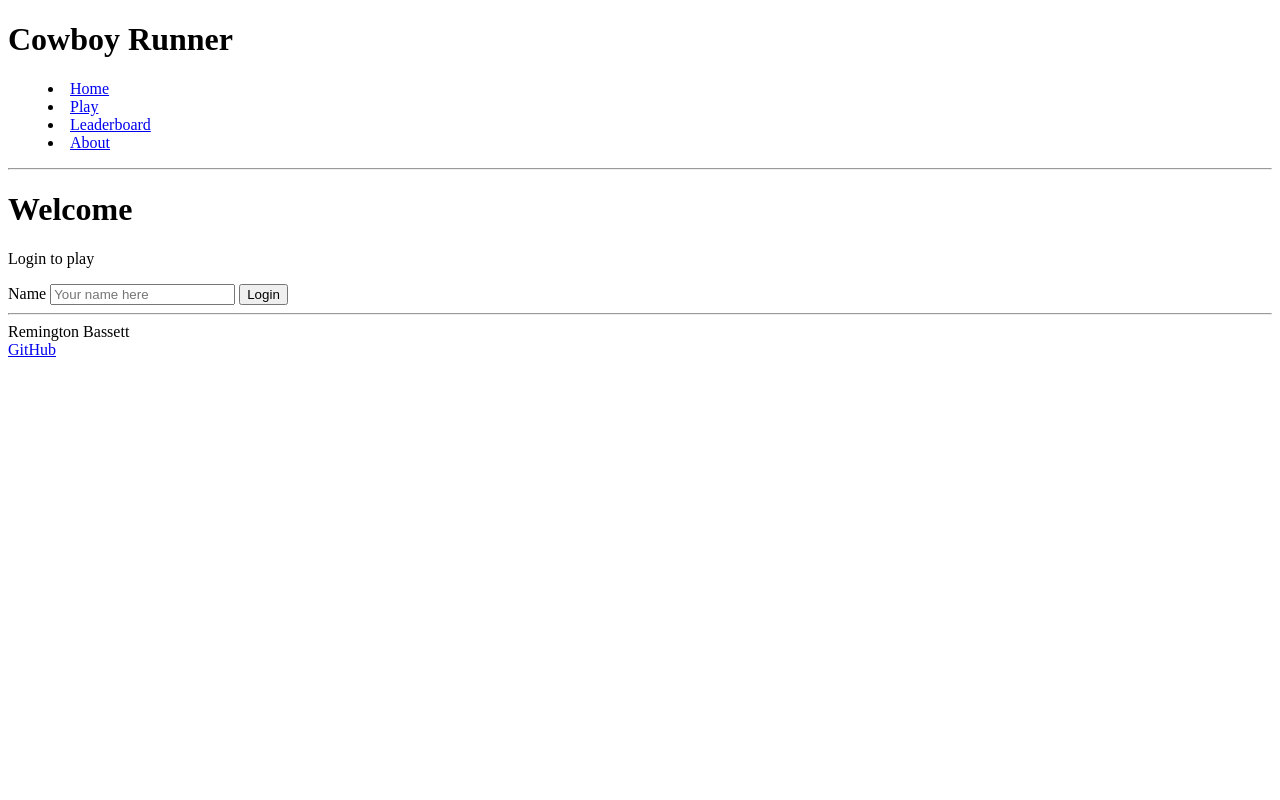
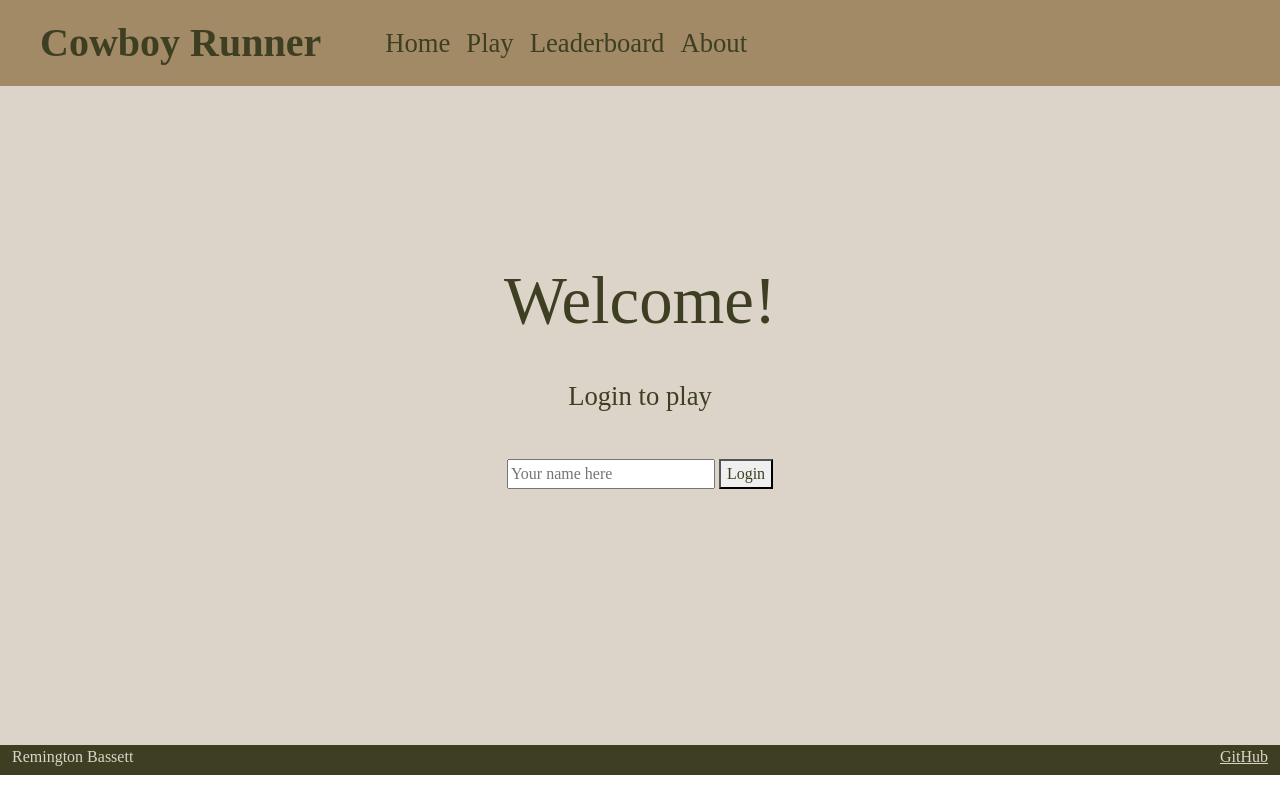
Before and after one commit to weenusdingus/cs_start_up, a plain HTML site: page index.html in a window 1280 px wide. Drawn offline with nearby package versions, Linux system fonts and the light colour scheme.

Commit message:
CSS updates

```diff
--- a/index.html
+++ b/index.html
@@ -5,35 +5,45 @@
     <meta name="viewport" content="width=device-width, initial-scale=1.0" />
     <title>Cowboy Runner HTML</title>
     <link rel="icon" href="cowboyhat.png" />
+    <link rel="stylesheet" href="main.css" />
+    <link
+      href="https://cdn.jsdelivr.net/npm/bootstrap@5.2.2/dist/css/bootstrap.min.css"
+      rel="stylesheet"
+      integrity="sha384-Zenh87qX5JnK2Jl0vWa8Ck2rdkQ2Bzep5IDxbcnCeuOxjzrPF/et3URy9Bv1WTRi"
+      crossorigin="anonymous"
+    />
   </head>
   <body>
-    <header>
-      <h1>Cowboy Runner</h1>
-      <nav>
-        <menu>
-          <li><a href="index.html">Home</a></li>
-          <li><a href="play.html">Play</a></li>
-          <li><a href="leaderboard.html">Leaderboard</a></li>
-          <li><a href="about.html">About</a></li>
-        </menu>
+    <header class="container-fluid">
+      <nav class="navbar fixed-top">
+        <a class="navbar-brand" href="#">Cowboy Runner</a>
+          <ul class="navbar-nav">
+            <li class="nav-item">
+              <a class="nav-link active" href="index.html">Home</a></li>
+            <li class="nav-item">
+              <a class="nav-link" href="play.html">Play</a></li>
+            <li class="nav-item">
+              <a class="nav-link" href="leaderboard.html">Leaderboard</a></li>
+            <li class="nav-item">
+              <a class="nav-link" href="about.html">About</a></li>
+          </ul>
       </nav>
-      <hr />
     </header>
 
-    <main>
-      <h1>Welcome</h1>
-      <p>Login to play</p>
-      <form method="get" action="play.html">
-        <label for="name">Name</label>
-        <input type="text" id="name" placeholder="Your name here" />
-        <button type="submit">Login</button>
-      </form>
+    <main class="container-fluid text-center">
+      <div>
+        <h1>Welcome!</h1>
+        <p>Login to play</p>
+        <form method="get" action="play.html">
+
+          <input type="text" id="name" placeholder="Your name here" />
+          <button type="submit">Login</button>
+        </form>
+      </div>
     </main>
 
-    <footer>
-      <hr />
+    <footer class="container-fluid">
       <span class="text-reset">Remington Bassett</span>
-      <br />
       <a rel="noreferrer noopener" target="_blank" href="https://github.com/weenusdingus/cs_start_up">GitHub</a>
     </footer>
   </body>
--- /dev/null
+++ b/main.css
@@ -0,0 +1,95 @@
+*{
+    font-family: Pixeltype;
+    src: local(Pixeltype);
+    color: #3e3f22 !important;
+}
+
+body {
+    display: flex;
+    flex-direction: column;
+    min-width: 375px;
+  }
+
+header {
+    flex: 0 55px;
+  }
+
+main {
+    flex: 1 calc(100vh - 110px);
+    display: flex;
+    flex-direction: column;
+    align-items: center;
+    justify-content: space-around;
+    background: #dcd4c8;
+    padding-bottom: 50px;
+  }
+
+h1 {
+    font-size: 50pt !important;
+}
+
+p {
+    font-size: 20pt !important;
+    padding: 1em;
+}
+
+footer {
+    flex: 0 30px;
+  }
+
+ul {
+    flex: 1;
+    display: flex;
+    /*  overwrite Bootstrap so the menu does not wrap */
+    flex-direction: row !important;
+    list-style: none;
+    float: right;
+  }
+
+.notification {
+    flex-direction: column !important;
+    padding: 1em;
+    background: #ece3d6;
+    border: solid 2px #3e3f22;
+    margin-top:20px;
+}
+
+nav {
+    background: #a28a66;
+}
+
+.navbar-brand {
+    padding: 1em;
+    font-weight: bold;
+    font-size: 30pt !important;
+  }
+
+
+ul .nav-item {
+    padding: 0 0.3em;
+    font-size: 20pt
+  }
+
+footer {
+    float: right;
+    background: #3e3f22 !important;
+    color:#dcd4c8 !important;
+  }
+
+footer a{
+    float: right;
+    background: #3e3f22 !important;
+    color:#dcd4c8 !important;
+  }
+
+@media (max-height: 600px) {
+    header {
+      display: none;
+    }
+    footer {
+      display: none;
+    }
+    main {
+      flex: 1 100vh;
+    }
+  }
```
Also changed, not shown: about.html (+27 -21 lines), leaderboard.html (+28 -22 lines), play.html (+29 -23 lines), Pixeltype.ttf (added), 1 other file.
